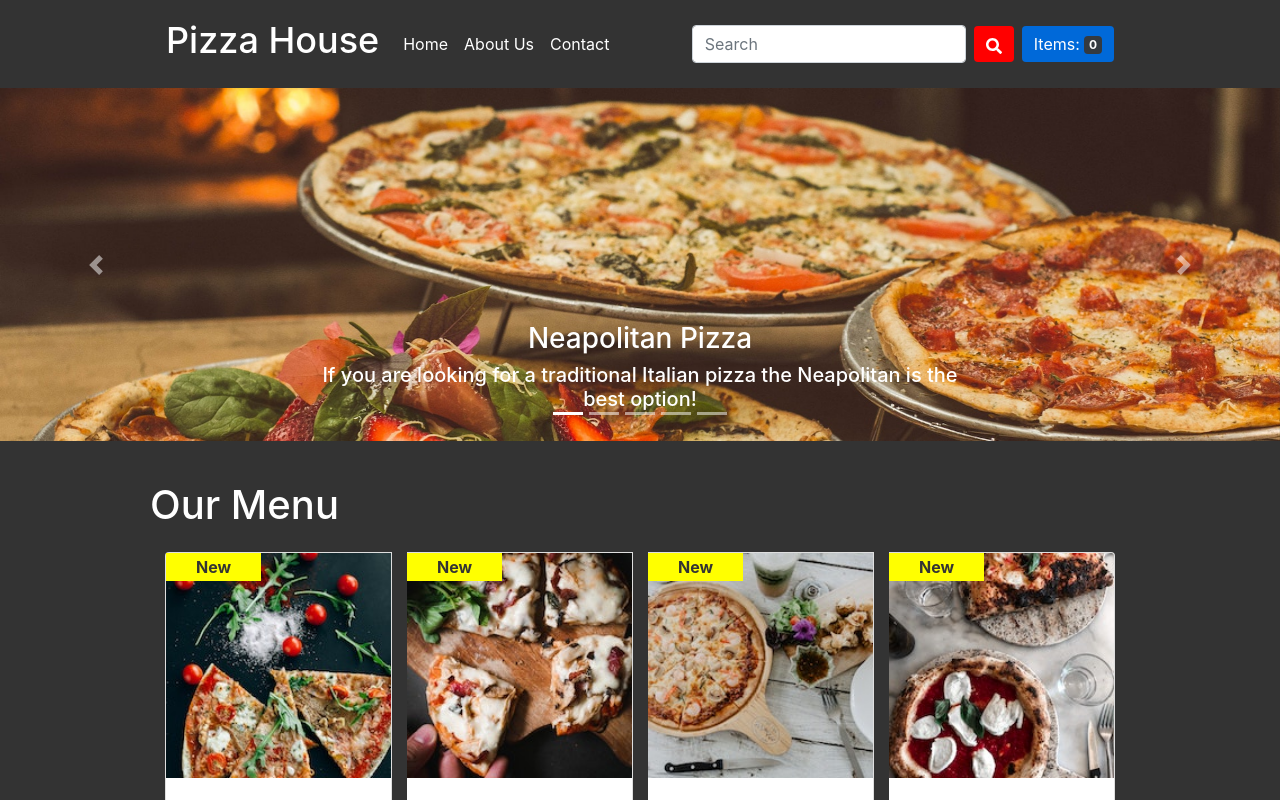
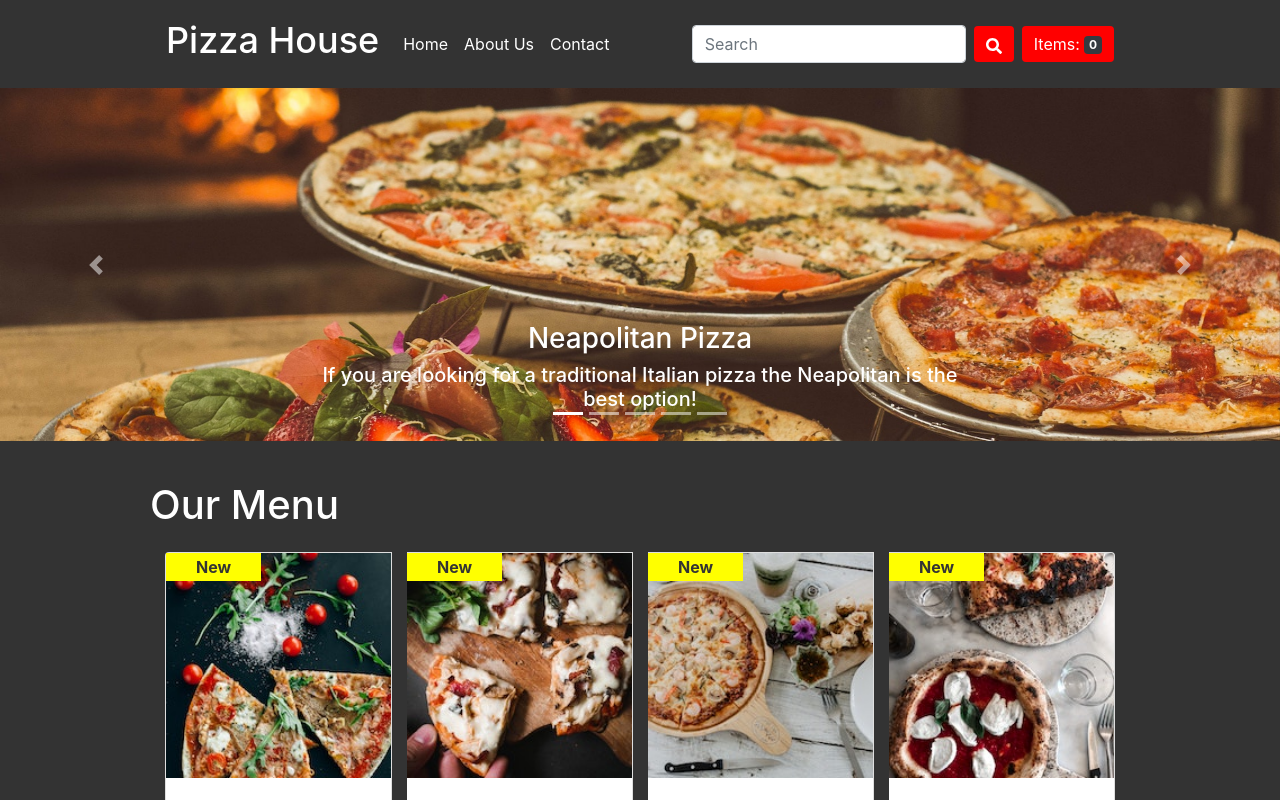
Before and after one commit to ngththinh/my-app, a React (Create React App) app: page / in a window 1280 px wide. Shown: the top 800 px of the page. Built offline with nearby package versions, Linux system fonts and the light colour scheme.

Commit message:
fix fail to deploy

```diff
--- a/src/App.js
+++ b/src/App.js
@@ -11,10 +11,8 @@ import pizza4 from './images/pizza4.jpg'
 import pizza5 from './images/pizza5.jpg'
 
 import { useState } from 'react'
-import { Button, Badge, Modal, Row } from 'react-bootstrap'
 import {useEffect } from 'react'
-import { CgEnter } from 'react-icons/cg';
-import Header from './components/Header';
+import { FaSearch } from "react-icons/fa"
 const products = [
   {
     name: 'Margherita Pizza',
@@ -100,7 +98,33 @@ function App() {
 
   return (
     <>
-     <Header quantityProduct={quantityProduct} ></Header>
+        <nav class="navbar navbar-expand-lg navbar-light bg-light all">
+        <h2 class="navbar-brand" href="#">Pizza House</h2>
+        <button class="navbar-toggler" type="button" data-toggle="collapse" data-target="#navbarSupportedContent" aria-controls="navbarSupportedContent" aria-expanded="false" aria-label="Toggle navigation">
+          <span class="navbar-toggler-icon"></span>
+        </button>
+
+        <div class="collapse navbar-collapse" id="navbarSupportedContent">
+          <ul class="navbar-nav mr-auto">
+            <li class="nav-item active">
+              <a class="nav-link" href="#">Home <span class="sr-only">(current)</span></a>
+            </li>
+            <li class="nav-item">
+              <a class="nav-link" href="#">About Us</a>
+            </li>
+            <li class="nav-item">
+              <a class="nav-link" href="#">Contact</a>
+            </li>
+          </ul>
+          <form class="form-inline my-2 my-lg-0">
+            <input class="form-control mr-sm-2" type="search" placeholder="Search" aria-label="Search" />
+            <button class="btn btn-outline-success my-2 my-sm-0" type="submit"><FaSearch /></button>
+          </form>
+          <button type="button" className="btn btn-primary ml-2" data-toggle="modal" data-target="#exampleModal">
+            Items: <span className="badge badge-secondary badge-dark">{quantityProduct}</span>
+          </button>
+        </div>
+      </nav>
 
 
       <div>
--- a/src/components/header.js
+++ /dev/null
@@ -1,36 +0,0 @@
-
-import { FaSearch } from "react-icons/fa"
-const Header= (props) =>{
-    return(
-        <nav class="navbar navbar-expand-lg navbar-light bg-light all">
-        <h2 class="navbar-brand" href="#">Pizza House</h2>
-        <button class="navbar-toggler" type="button" data-toggle="collapse" data-target="#navbarSupportedContent" aria-controls="navbarSupportedContent" aria-expanded="false" aria-label="Toggle navigation">
-          <span class="navbar-toggler-icon"></span>
-        </button>
-
-        <div class="collapse navbar-collapse" id="navbarSupportedContent">
-          <ul class="navbar-nav mr-auto">
-            <li class="nav-item active">
-              <a class="nav-link" href="#">Home <span class="sr-only">(current)</span></a>
-            </li>
-            <li class="nav-item">
-              <a class="nav-link" href="#">About Us</a>
-            </li>
-            <li class="nav-item">
-              <a class="nav-link" href="#">Contact</a>
-            </li>
-          </ul>
-          <form class="form-inline my-2 my-lg-0">
-            <input class="form-control mr-sm-2" type="search" placeholder="Search" aria-label="Search" />
-            <button class="btn btn-outline-success my-2 my-sm-0" type="submit"><FaSearch /></button>
-          </form>
-          <button type="button" className="btn item-btn btn-primary ml-2" data-toggle="modal" data-target="#exampleModal">
-            Items: <span className="badge badge-secondary badge-dark">{props.quantityProduct}</span>
-          </button>
-        </div>
-      </nav>
-
-
-    );
-}
-export default Header;
```
